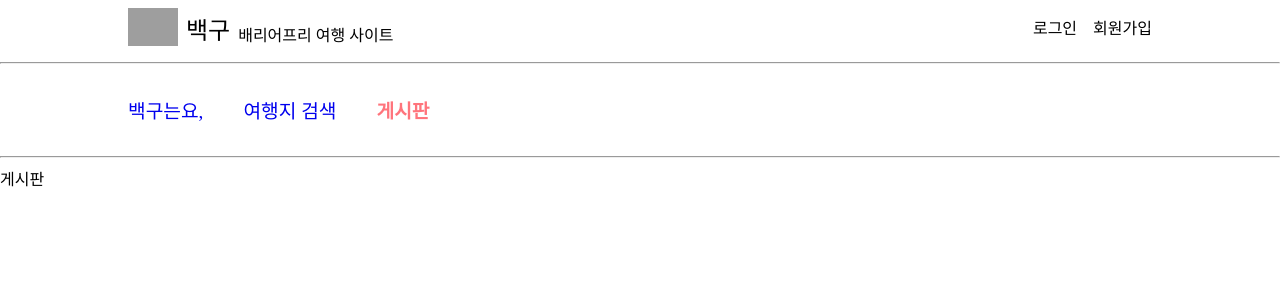
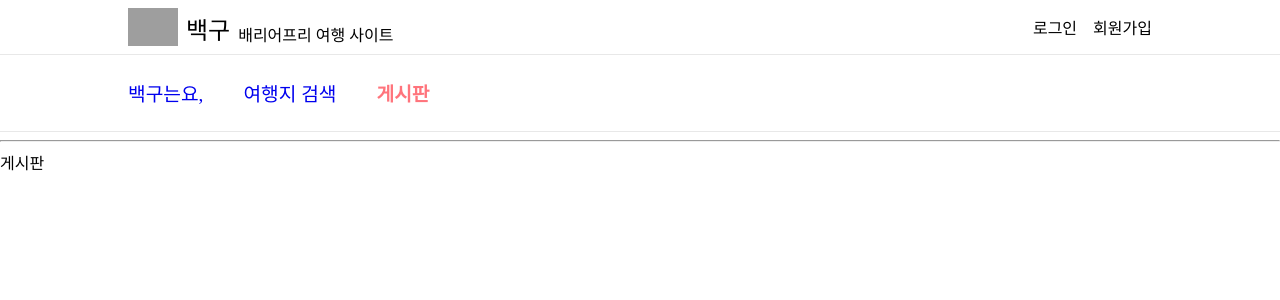
Before and after one commit to BaekGuu/baekgu-front, a Vue app: page /board in a window 1280 px wide. Shown: the top 300 px of the page. Built offline with nearby package versions, Linux system fonts and the light colour scheme; grey boxes are pictures that could not be loaded; a web font is replaced by a local one.

Commit message:
Design: 메뉴 구분선 hr 태그 -> border-bottom 속성으로 변경

```diff
--- a/src/assets/main.css
+++ b/src/assets/main.css
@@ -47,6 +47,10 @@ a {
 
 a:visited {
   color: #212121;
+}
+
+.border-bottom {
+  border-bottom: 1px solid #e8e8e8;
 }
 
 .light {
--- a/src/components/AppHeader.vue
+++ b/src/components/AppHeader.vue
@@ -7,8 +7,9 @@ const navigateMain = () => {
 </script>
 
 <template>
-  <header>
-    <main>
+  <header class="border-bottom">
+    <main class="border-bottom">
+      <div class="top">
         <div class="logo" @click="navigateMain">
           <img src="../assets/img/백구로고.png" />
           <span class="title extrabold">백구</span>
@@ -18,9 +19,9 @@ const navigateMain = () => {
           <p>로그인</p>
           <p>회원가입</p>
         </div>
+      </div>
     </main>
-    <hr />
-    <nav class="border-bottom">
+    <nav>
       <RouterLink to="/" active-class="active">백구는요,</RouterLink>
       <RouterLink to="/search" active-class="active">여행지 검색</RouterLink>
       <RouterLink to="/board" active-class="active">게시판</RouterLink>
@@ -31,12 +32,15 @@ const navigateMain = () => {
 
 <style scoped>
 main {
+  width: 100%;
+  padding-top: 0.5rem;
+  padding-bottom: 0.5rem;
+}
+.top {
   width: 80%;
   margin: auto;
   display: flex;
   align-items: center;
-  padding-top: 0.5rem;
-  padding-bottom: 0.5rem;
 }
 .logo {
   width: 80%;
```
Lines whose indentation alone changed are shown as unchanged.
